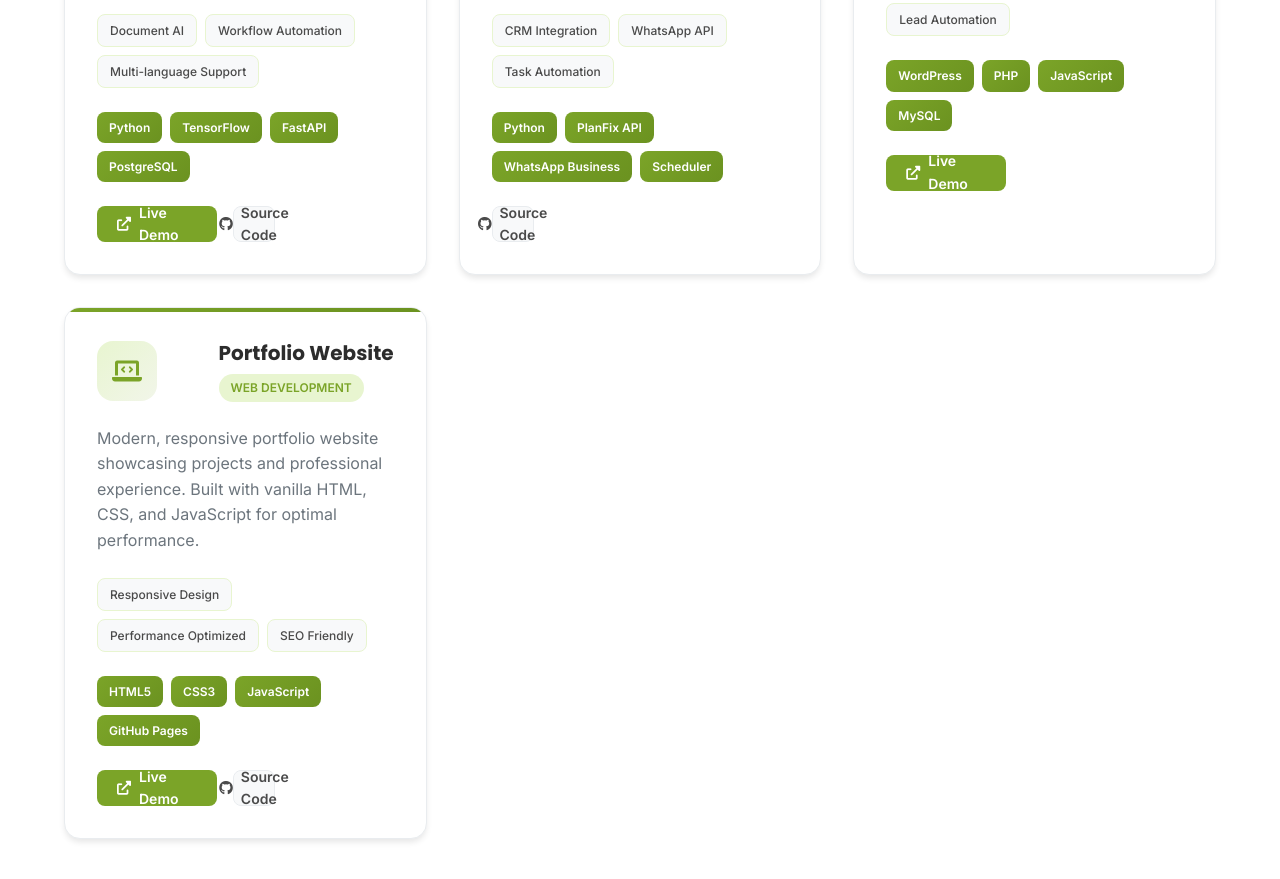
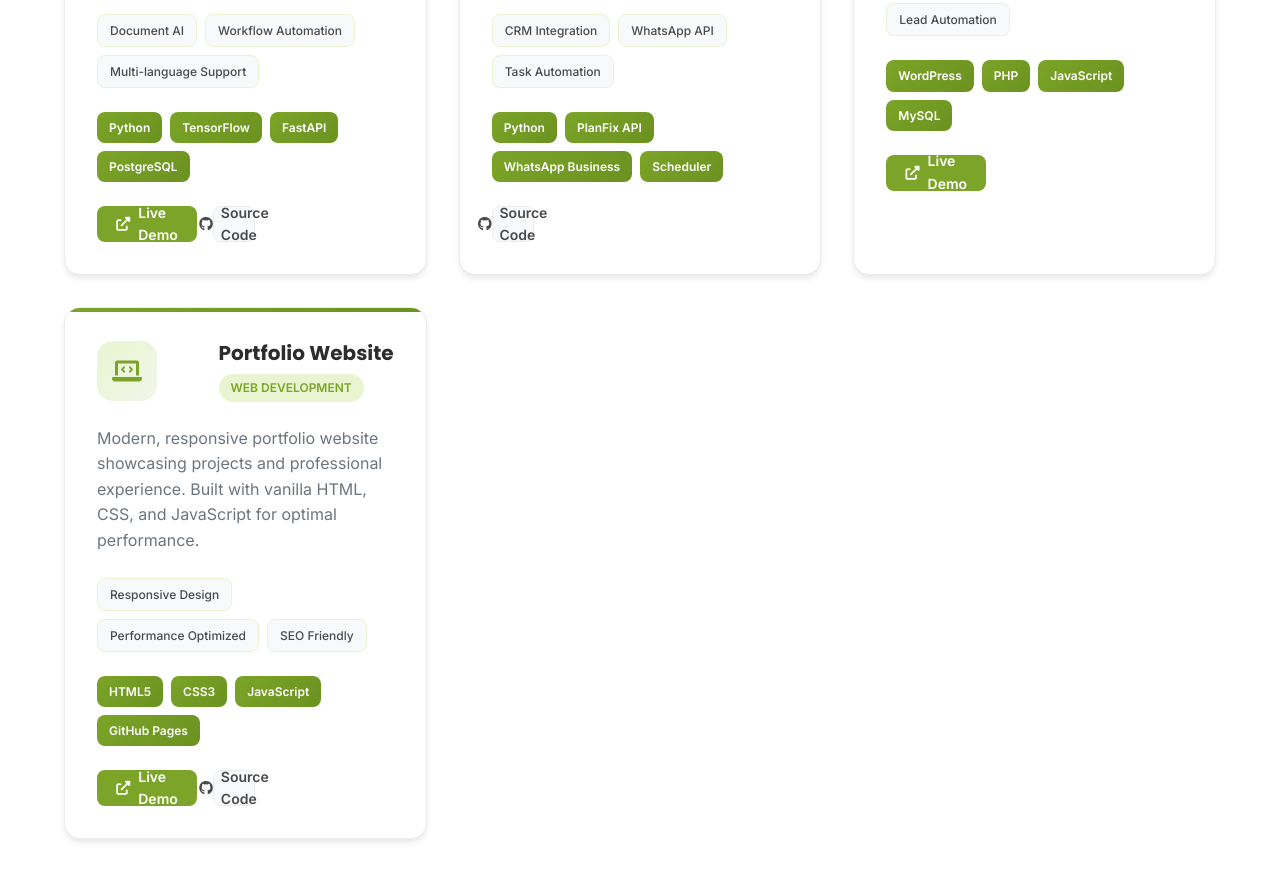
Before and after one commit to PtOlga/PtOlga.github.io, a plain HTML site: page index.html in a window 1280 px wide. Shown: the part 1612-2491 px from the top of the page. Drawn offline with Linux system fonts and the light colour scheme.

Commit message:
Reduce min-width of primary project links for improved layout consistency

```diff
--- a/css/style.css
+++ b/css/style.css
@@ -1489,7 +1489,7 @@ li { margin-bottom: 0.5rem; color: var(--text-gray); }
 .project-link.primary {
     background: var(--primary-green);
     color: var(--white);
-    min-width: 120px !important;
+    min-width: 100px !important;
     justify-content: center;
 }
 
```
